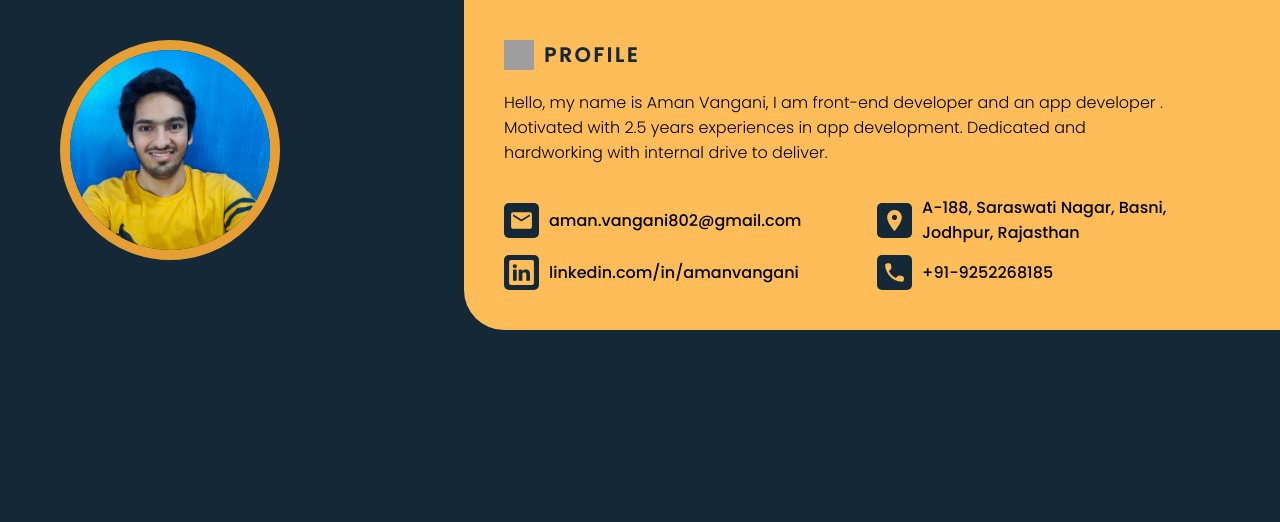
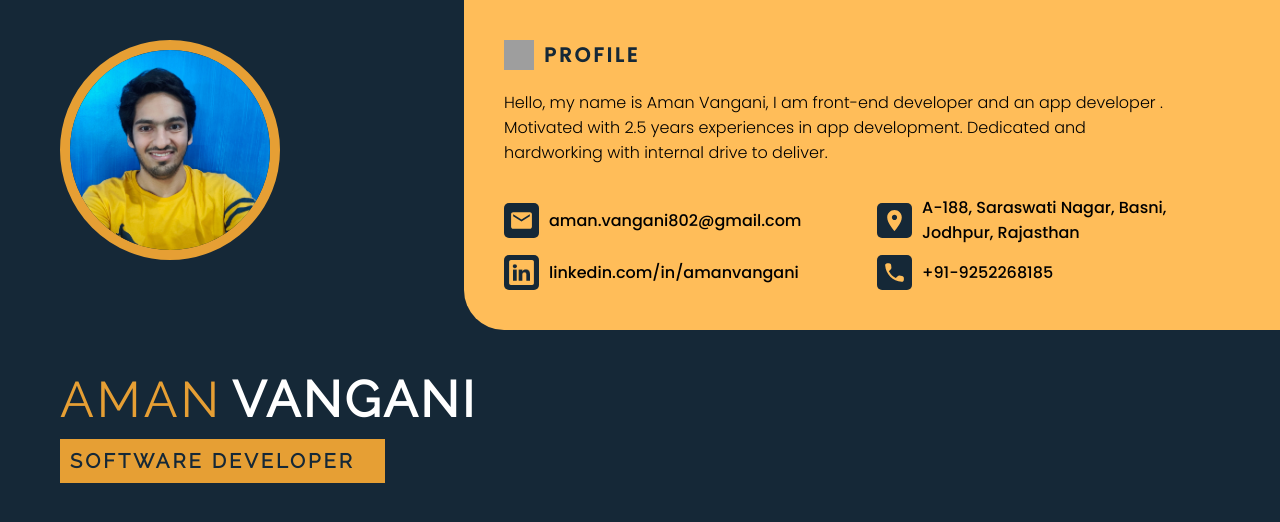
Before and after one commit to aman802/resume-website, a React (Create React App) app: page / in a window 1280 px wide. Shown: the top 522 px of the page. Built offline with nearby package versions, Linux system fonts and the light colour scheme; grey boxes are pictures that could not be loaded.

Commit message:
Adds name and job title text

```diff
--- a/src/App.css
+++ b/src/App.css
@@ -1,4 +1,37 @@
 .root {
   display: flex;
   flex-direction: column;
+  margin-left: 60px;
 }
+
+.nameDiv {
+  margin-top: 40px;
+}
+
+.amanText {
+  font-family: 'Raleway';
+  color: var(--dark-yellow);
+  font-size: 50px;
+  letter-spacing: 3px;
+}
+
+.vanganiText {
+  font-family: 'Raleway';
+  color: var(--white);
+  font-size: 50px;
+  letter-spacing: 3px;
+  font-weight: bold;
+  margin-left: 10px;
+}
+
+.softwareDeveloperText {
+  font-family: 'Raleway';
+  color: var(--blue);
+  font-size: 20px;
+  font-weight: bolder;
+  letter-spacing: 3px;
+  background-color: var(--dark-yellow);
+  width: 25%;
+  padding: 10px;
+  margin-top: 10px;
+}
--- a/src/App.js
+++ b/src/App.js
@@ -5,6 +5,11 @@ function App() {
   return (
     <div className='root'>
       <Header />
+      <div className='nameDiv'>
+        <span className='amanText'>AMAN</span>
+        <span className='vanganiText'>VANGANI</span>
+      </div>
+      <span className='softwareDeveloperText'>SOFTWARE DEVELOPER</span>
     </div>
   );
 }
--- a/src/components/Header/ProfileImage/ProfileImage.css
+++ b/src/components/Header/ProfileImage/ProfileImage.css
@@ -8,7 +8,6 @@
   overflow: hidden;
   border: 10px solid var(--dark-yellow);
   margin-top: 40px;
-  margin-left: 60px;
 }
 
 .amanImage {
```
